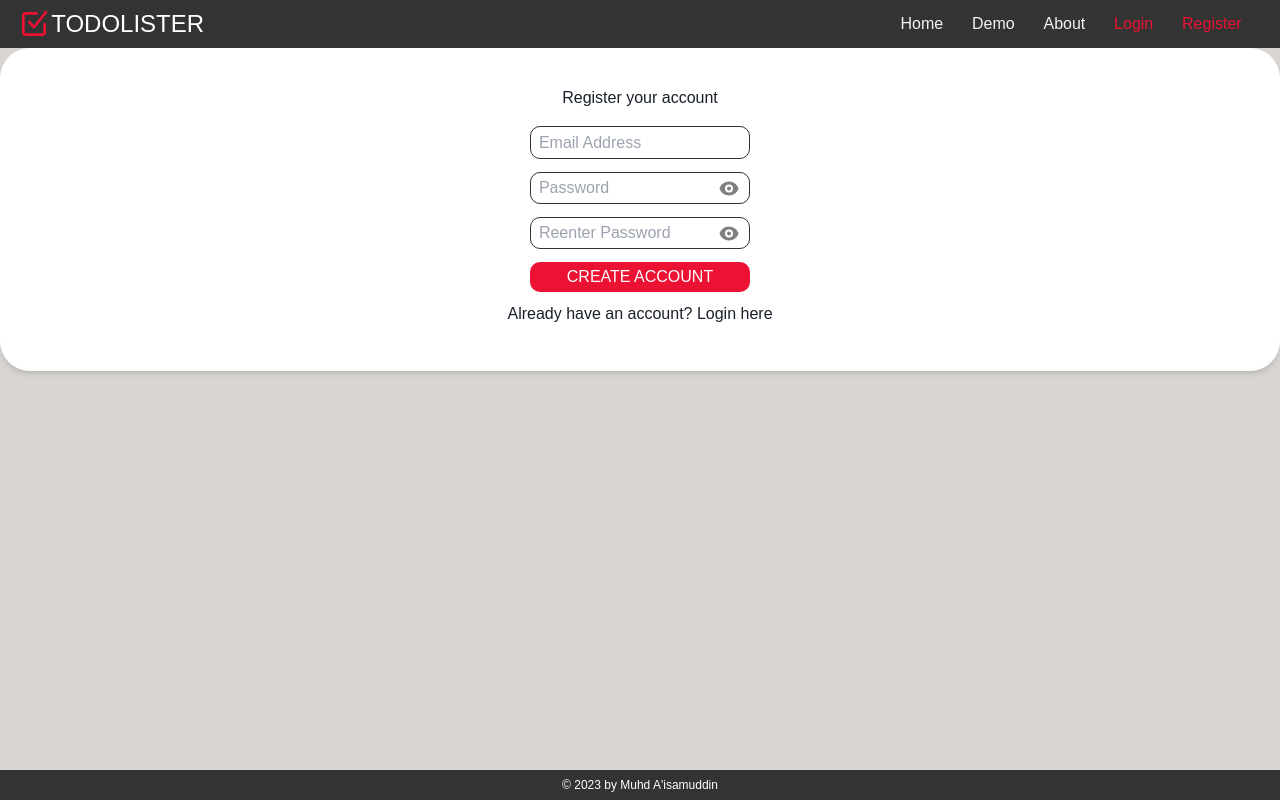
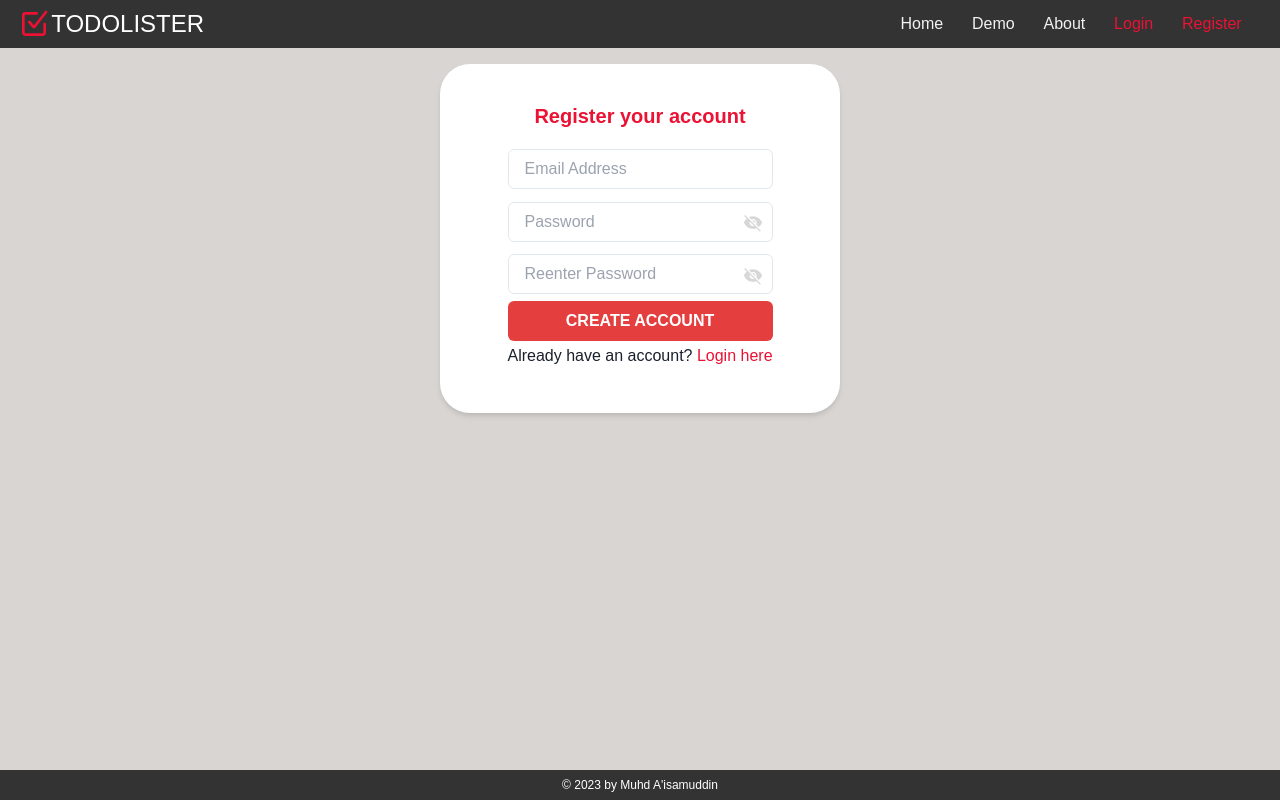
Before and after one commit to aisam94/todolister, a Next.js app: page /register in a window 1280 px wide. Built offline with nearby package versions, Linux system fonts and the light colour scheme; no server answers.

Commit message:
change login/register ui

```diff
--- a/pages/login.tsx
+++ b/pages/login.tsx
@@ -1,23 +1,28 @@
-import React, { Dispatch, FormEvent, SetStateAction, useState } from "react";
+import { FormEvent, useState } from "react";
 import Link from "next/link";
 import { signInWithEmailAndPassword } from "@firebase/auth";
 import { auth } from "../firebase";
 import { useRouter } from "next/router";
+import { NextRouter } from "next/router";
 import {
-  NotificationContainer,
-  NotificationManager,
-} from "react-notifications";
-import { NextRouter } from "next/router";
+  Box,
+  FormControl,
+  FormErrorMessage,
+  FormHelperText,
+  Input,
+  Button,
+  InputRightElement,
+  InputGroup,
+  useToast,
+} from "@chakra-ui/react";
 
 const Login = () => {
   const router: NextRouter = useRouter();
   const [isPasswordVisible, setIsPasswordVisible] = useState(false);
-  const [formData, setFormData] = useState({
-    email: "",
-    password: "",
-  });
+  const [email, setEmail] = useState("");
+  const [password, setPassword] = useState("");
 
-  const { email, password } = formData;
+  const toast = useToast();
 
   const togglePasswordVisibility = () => {
     setIsPasswordVisible(!isPasswordVisible);
@@ -33,123 +38,118 @@ const Login = () => {
         const errorCode = error.code;
         const errorMessage = error.message;
         if (errorCode === "auth/too-many-requests") {
-          createNotification(
+          createErrorNotification(
             "Access to this account has been temporarily disabled due to many failed login attempts"
           );
         } else if (
           errorCode === "auth/wrong-password" ||
           errorCode === "auth/user-not-found"
         ) {
-          createNotification("Email or password is wrong");
+          createErrorNotification("Email or password is wrong");
         } else {
-          createNotification("Error signing in");
+          createErrorNotification("Error signing in");
         }
         console.log({ errorCode });
         console.log({ errorMessage });
       });
   };
 
-  const change = (event: { target: HTMLInputElement }): void => {
-    setFormData({ ...formData, [event.target.name]: event.target.value });
-  };
+  function handleEmailInput(e: { target: HTMLInputElement }) {
+    setEmail(e.target.value);
+  }
+
+  function handlePasswordInput(e: { target: HTMLInputElement }) {
+    setPassword(e.target.value);
+  }
 
   const submit = (event: FormEvent): void => {
     event.preventDefault();
     signIn(email, password);
   };
 
-  const createNotification = (errorMsg: string): any => {
-    return NotificationManager.error(errorMsg, "", 500);
+  const createErrorNotification = (errorMsg: string): any => {
+    toast({
+      title: "Error",
+      description: errorMsg,
+      status: "error",
+      duration: 1000,
+      isClosable: true,
+    });
   };
 
+  function isEmailError() {
+    if (email === "") return true;
+  }
+
+  function isPasswordError() {
+    if (password === "") return true;
+  }
+
   return (
-    <main className="login-main">
-      <NotificationContainer />
-      <div className="form-container">
-        <h1 className="form-secondary-title">Sign in to your account</h1>
+    <div className="login-main mt-4">
+      <Box className="form-container">
+        <h1 className="form-secondary-title text-primary font-bold text-xl">
+          Sign in to your account
+        </h1>
         <form className="form-inputs" onSubmit={(event) => submit(event)}>
+          <FormControl isRequired>
             {/* Email */}
-          <input
+            <Input
               type="email"
-            name="email"
-            className="form-field"
-            placeholder="Email"
               value={email}
-            onChange={(event) => change(event)}
-            required
+              onChange={handleEmailInput}
+              placeholder="Email Address"
             />
-          {/* Password wrapper */}
-          <div className="password-wrapper">
+            {!isEmailError ? (
+              <FormHelperText>Enter your email.</FormHelperText>
+            ) : (
+              <FormErrorMessage>Email is required.</FormErrorMessage>
+            )}
             {/* Password */}
-            <input
+            <InputGroup>
+              <Input
                 type={isPasswordVisible ? "text" : "password"}
-              name="password"
-              className="form-field"
+                value={password}
+                onChange={handlePasswordInput}
                 placeholder="Password"
-              value={password}
-              onChange={(event) => change(event)}
-              required
               />
-            {/* Eye indicator */}
-            <div
-              className="eye-indicator eye"
+              {/* Password visibility indicator */}
+              <InputRightElement
+                className="mt-2"
                 onClick={togglePasswordVisibility}
               >
                 {isPasswordVisible ? (
-                <svg
-                  xmlns="http://www.w3.org/2000/svg"
-                  className="h-5 w-5"
-                  viewBox="0 0 20 20"
-                  fill="currentColor"
-                >
-                  <path
-                    fillRule="evenodd"
-                    d="M3.707 2.293a1 1 0 00-1.414 1.414l14 14a1 1 0 001.414-1.414l-1.473-1.473A10.014 10.014 0 0019.542 10C18.268 5.943 14.478 3 10 3a9.958 9.958 0 00-4.512 1.074l-1.78-1.781zm4.261 4.26l1.514 1.515a2.003 2.003 0 012.45 2.45l1.514 1.514a4 4 0 00-5.478-5.478z"
-                    clipRule="evenodd"
-                  />
-                  <path d="M12.454 16.697L9.75 13.992a4 4 0 01-3.742-3.741L2.335 6.578A9.98 9.98 0 00.458 10c1.274 4.057 5.065 7 9.542 7 .847 0 1.669-.105 2.454-.303z" />
-                </svg>
+                  <img className="w-5 h-5 opacity-50" src="/eye_on.svg" />
                 ) : (
-                <svg
-                  xmlns="http://www.w3.org/2000/svg"
-                  className="h-5 w-5"
-                  viewBox="0 0 20 20"
-                  fill="currentColor"
-                >
-                  <path d="M10 12a2 2 0 100-4 2 2 0 000 4z" />
-                  <path
-                    fillRule="evenodd"
-                    d="M.458 10C1.732 5.943 5.522 3 10 3s8.268 2.943 9.542 7c-1.274 4.057-5.064 7-9.542 7S1.732 14.057.458 10zM14 10a4 4 0 11-8 0 4 4 0 018 0z"
-                    clipRule="evenodd"
-                  />
-                </svg>
+                  <img className="w-5 h-5 opacity-50" src="/eye_off.svg" />
                 )}
-            </div>
-          </div>
+              </InputRightElement>
+              {!isPasswordError ? (
+                <FormHelperText>Enter your password.</FormHelperText>
+              ) : (
+                <FormErrorMessage>Password is required.</FormErrorMessage>
+              )}
+            </InputGroup>
+          </FormControl>
+
           {/* Submit button */}
-          <input
-            type="submit"
-            className="btn btn-red form-submit"
-            value="LOG IN"
-          />
+          <Button colorScheme="red" type="submit">
+            LOGIN
+          </Button>
         </form>
         <div className="form-notice-container">
-          <div>
-            <input className="" name="remember-me" type="checkbox" />
-            <label htmlFor="remember-me" className="form-notice">
-              Remember me
-            </label>
-          </div>
-          <Link href="#">
-            <a className="form-notice">Forgot password?</a>
-          </Link>
           <h3 className="form-notice">
             Don't have an account?
-            <Link href="/register"> Register here.</Link>
+            <Link href="/register">
+              <span className="text-primary cursor-pointer">
+                {" "}
+                Register here.
+              </span>
+            </Link>
           </h3>
         </div>
+      </Box>
     </div>
-    </main>
   );
 };
 
--- a/pages/register.tsx
+++ b/pages/register.tsx
@@ -4,22 +4,25 @@ import { createUserWithEmailAndPassword } from "@firebase/auth";
 import { auth } from "../firebase";
 import { NextRouter, useRouter } from "next/router";
 import {
-  NotificationContainer,
-  NotificationManager,
-} from "react-notifications";
+  Box,
+  FormControl,
+  FormErrorMessage,
+  FormHelperText,
+  Input,
+  Button,
+  InputRightElement,
+  InputGroup,
+  useToast,
+} from "@chakra-ui/react";
 
 const Register = () => {
   const router: NextRouter = useRouter();
   const [isPasswordVisible, setIsPasswordVisible] = useState(false);
   const [isPassword2Visible, setIsPassword2Visible] = useState(false);
-  const [formData, setFormData] = useState({
-    // username: "",
-    email: "",
-    password: "",
-    password2: "",
-  });
-
-  const { email, password, password2 } = formData;
+  const [email, setEmail] = useState("");
+  const [password, setPassword] = useState("");
+  const [password2, setPassword2] = useState("");
+  const toast = useToast();
 
   const createUser = (email: string, password: string) => {
     createUserWithEmailAndPassword(auth, email, password)
@@ -30,7 +33,7 @@ const Register = () => {
       .catch((error) => {
         const errorCode = error.code;
         const errorMessage = error.message;
-        createNotification(errorCode);
+        createErrorNotification(errorCode);
         console.log({ errorCode });
         console.log({ errorMessage });
       });
@@ -44,166 +47,176 @@ const Register = () => {
     setIsPassword2Visible(!isPassword2Visible);
   };
 
-  const change = (event: { target: HTMLInputElement }) => {
-    setFormData({ ...formData, [event.target.name]: event.target.value });
-  };
-
   const submit = (event: FormEvent) => {
     event.preventDefault();
     if (password === password2) {
       createUser(email, password);
     } else {
-      createNotification("password not matching");
+      createErrorNotification("password not matching");
     }
   };
 
-  const createNotification = (errorMsg: string) => {
+  function handleEmailInput(e: { target: HTMLInputElement }) {
+    setEmail(e.target.value);
+  }
+
+  function handlePasswordInput(e: { target: HTMLInputElement }) {
+    setPassword(e.target.value);
+  }
+
+  function handlePassword2Input(e: { target: HTMLInputElement }) {
+    setPassword2(e.target.value);
+  }
+
+  const createErrorNotification = (errorMsg: string) => {
     switch (errorMsg) {
       case "auth/weak-password":
-        return NotificationManager.error(
-          "Password should be at least 6 characters"
-        );
+        toast({
+          title: "Error",
+          description: "Password should be at least 6 characters",
+          status: "error",
+          duration: 1000,
+          isClosable: true,
+        });
         break;
       case "auth/invalid-email":
-        return NotificationManager.error("Invalid email format", "", 500);
+        toast({
+          title: "Error",
+          description: "Invalid email format",
+          status: "error",
+          duration: 1000,
+          isClosable: true,
+        });
         break;
       case "auth/email-already-in-use":
-        return NotificationManager.error("Email already in use", "", 500);
+        toast({
+          title: "Error",
+          description: "Email already in use",
+          status: "error",
+          duration: 1000,
+          isClosable: true,
+        });
         break;
       case "password not matching":
-        return NotificationManager.error("Password not matching", "", 500);
+        toast({
+          title: "Error",
+          description: "Password not matching",
+          status: "error",
+          duration: 1000,
+          isClosable: true,
+        });
         break;
       default:
-        return NotificationManager.error("Error registering account", "", 500);
+        toast({
+          title: "Error",
+          description: "Error registering account",
+          status: "error",
+          duration: 1000,
+          isClosable: true,
+        });
     }
   };
 
+  function isEmailError() {
+    if (email === "") return true;
+  }
+
+  function isPasswordError() {
+    if (password === "") return true;
+  }
+
   return (
-    <main className="login-main">
-      <NotificationContainer />
-      <div className="form-container">
-        <h1 className="form-secondary-title">Register your account</h1>
+    <div className="login-main mt-4">
+      <Box className="form-container">
+        <h1 className="form-secondary-title text-primary font-bold text-xl">
+          Register your account
+        </h1>
+
         <form className="form-inputs" onSubmit={(event) => submit(event)}>
+          <FormControl isRequired>
             {/* Email */}
-          <input
+            <Input
               type="text"
               name="email"
-            className="form-field"
               placeholder="Email Address"
               value={email}
-            onChange={(event) => change(event)}
+              onChange={handleEmailInput}
               required
             />
+            {!isEmailError ? (
+              <FormHelperText>Enter your email.</FormHelperText>
+            ) : (
+              <FormErrorMessage>Email is required.</FormErrorMessage>
+            )}
             {/* Password wrapper */}
-          <div className="password-wrapper">
+            <InputGroup>
               {/* Password */}
-            <input
+              <Input
                 type={isPasswordVisible ? "text" : "password"}
                 name="password"
-              className="form-field"
                 placeholder="Password"
                 value={password}
-              onChange={(event) => change(event)}
+                onChange={handlePasswordInput}
                 required
               />
               {/* Password visibility indicator */}
-            <div
-              className="eye-indicator eye"
+              <InputRightElement
+                className="mt-2"
                 onClick={togglePasswordVisibility}
               >
                 {isPasswordVisible ? (
-                <svg
-                  xmlns="http://www.w3.org/2000/svg"
-                  className="h-5 w-5"
-                  viewBox="0 0 20 20"
-                  fill="currentColor"
-                >
-                  <path
-                    fillRule="evenodd"
-                    d="M3.707 2.293a1 1 0 00-1.414 1.414l14 14a1 1 0 001.414-1.414l-1.473-1.473A10.014 10.014 0 0019.542 10C18.268 5.943 14.478 3 10 3a9.958 9.958 0 00-4.512 1.074l-1.78-1.781zm4.261 4.26l1.514 1.515a2.003 2.003 0 012.45 2.45l1.514 1.514a4 4 0 00-5.478-5.478z"
-                    clipRule="evenodd"
-                  />
-                  <path d="M12.454 16.697L9.75 13.992a4 4 0 01-3.742-3.741L2.335 6.578A9.98 9.98 0 00.458 10c1.274 4.057 5.065 7 9.542 7 .847 0 1.669-.105 2.454-.303z" />
-                </svg>
+                  <img className="w-5 h-5 opacity-50" src="/eye_on.svg" />
                 ) : (
-                <svg
-                  xmlns="http://www.w3.org/2000/svg"
-                  className="h-5 w-5"
-                  viewBox="0 0 20 20"
-                  fill="currentColor"
-                >
-                  <path d="M10 12a2 2 0 100-4 2 2 0 000 4z" />
-                  <path
-                    fillRule="evenodd"
-                    d="M.458 10C1.732 5.943 5.522 3 10 3s8.268 2.943 9.542 7c-1.274 4.057-5.064 7-9.542 7S1.732 14.057.458 10zM14 10a4 4 0 11-8 0 4 4 0 018 0z"
-                    clipRule="evenodd"
-                  />
-                </svg>
+                  <img className="w-5 h-5 opacity-50" src="/eye_off.svg" />
                 )}
-            </div>
-          </div>
+              </InputRightElement>
+            </InputGroup>
+
             {/* Password2 wrapper */}
-          <div className="password-wrapper">
+            <InputGroup>
               {/* Password2 */}
-            <input
+              <Input
                 type={isPassword2Visible ? "text" : "password"}
                 name="password2"
                 className="form-field"
                 placeholder="Reenter Password"
                 value={password2}
-              onChange={(event) => change(event)}
+                onChange={handlePassword2Input}
                 required
               />
               {/* Password2 visibility indicator */}
-            <div
-              className="eye-indicator eye"
+              <InputRightElement
+                className="mt-2"
                 onClick={togglePassword2Visibility}
               >
                 {isPassword2Visible ? (
-                <svg
-                  xmlns="http://www.w3.org/2000/svg"
-                  className="h-5 w-5"
-                  viewBox="0 0 20 20"
-                  fill="currentColor"
-                >
-                  <path
-                    fillRule="evenodd"
-                    d="M3.707 2.293a1 1 0 00-1.414 1.414l14 14a1 1 0 001.414-1.414l-1.473-1.473A10.014 10.014 0 0019.542 10C18.268 5.943 14.478 3 10 3a9.958 9.958 0 00-4.512 1.074l-1.78-1.781zm4.261 4.26l1.514 1.515a2.003 2.003 0 012.45 2.45l1.514 1.514a4 4 0 00-5.478-5.478z"
-                    clipRule="evenodd"
-                  />
-                  <path d="M12.454 16.697L9.75 13.992a4 4 0 01-3.742-3.741L2.335 6.578A9.98 9.98 0 00.458 10c1.274 4.057 5.065 7 9.542 7 .847 0 1.669-.105 2.454-.303z" />
-                </svg>
+                  <img className="w-5 h-5 opacity-50" src="/eye_on.svg" />
                 ) : (
-                <svg
-                  xmlns="http://www.w3.org/2000/svg"
-                  className="h-5 w-5"
-                  viewBox="0 0 20 20"
-                  fill="currentColor"
-                >
-                  <path d="M10 12a2 2 0 100-4 2 2 0 000 4z" />
-                  <path
-                    fillRule="evenodd"
-                    d="M.458 10C1.732 5.943 5.522 3 10 3s8.268 2.943 9.542 7c-1.274 4.057-5.064 7-9.542 7S1.732 14.057.458 10zM14 10a4 4 0 11-8 0 4 4 0 018 0z"
-                    clipRule="evenodd"
-                  />
-                </svg>
+                  <img className="w-5 h-5 opacity-50" src="/eye_off.svg" />
                 )}
-            </div>
-          </div>
+              </InputRightElement>
+              {!isPasswordError ? (
+                <FormHelperText>Enter your password.</FormHelperText>
+              ) : (
+                <FormErrorMessage>Password is required.</FormErrorMessage>
+              )}
+            </InputGroup>
+          </FormControl>
           {/* Submit button */}
-          <input
-            type="submit"
-            className="btn btn-red form-submit"
-            value="CREATE ACCOUNT"
-          />
+          <Button colorScheme="red" type="submit">
+            CREATE ACCOUNT
+          </Button>
         </form>
         <div className="form-notice-container">
           <h3>
-            Already have an account?<Link href="/login"> Login here</Link>
+            Already have an account?
+            <Link href="/login">
+              <span className="text-primary cursor-pointer"> Login here</span>
+            </Link>
           </h3>
         </div>
+      </Box>
     </div>
-    </main>
   );
 };
 
--- a/styles/styles.css
+++ b/styles/styles.css
@@ -238,15 +238,16 @@ footer {
 
 /* login/register page */
 .login-main {
+  margin-right: auto;
+  margin-left: auto;
   justify-content: center;
   align-items: center;
-  height: calc(100vh - 6em); /*to accomodate header and footer height*/
+  max-width:400px;
 }
 
 .form-container {
   display: flex;
   flex-direction: column;
-  /* justify-content: center; */
   align-items: center;
   margin: auto;
   padding: 2.4em 1em;
```
Also changed, not shown: public/eye_off.svg (added), public/eye_on.svg (added). Lines whose indentation alone changed are shown as unchanged.
